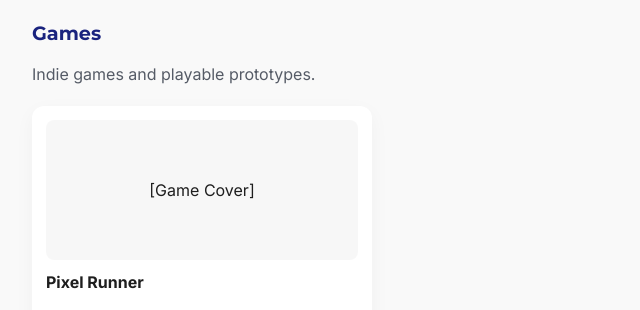
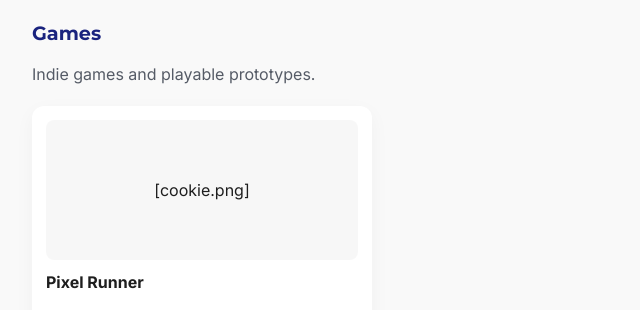
Before and after one commit to William3507/William3507.github.io, a plain HTML site: page index.html in a window 1280 px wide. Shown: the part 1120-1430 px from the top of the page, 80-720 px from the left. Drawn offline with Linux system fonts and the light colour scheme.

Commit message:
Update index.html

```diff
--- a/index.html
+++ b/index.html
@@ -127,7 +127,7 @@
     <div class="grid games-grid">
       <!-- COPY/PASTE this block for new games -->
       <div class="card">
-        <div class="thumb">[Game Cover]</div>
+        <div class="thumb">[cookie.png]</div>
         <strong>Pixel Runner</strong>
         <p style="color:var(--muted)">A small 2D runner prototype created in Unity.</p>
         <a class="btn btn-outline" href="https://itch.io/" target="_blank">Play on itch.io</a>
```
